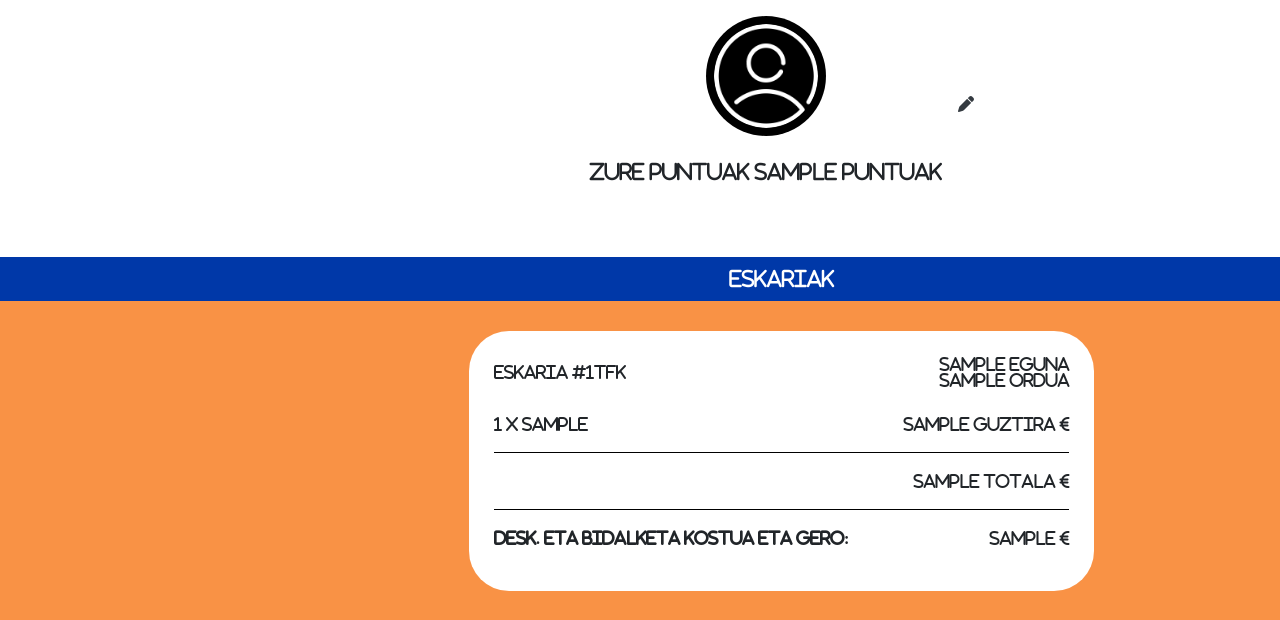
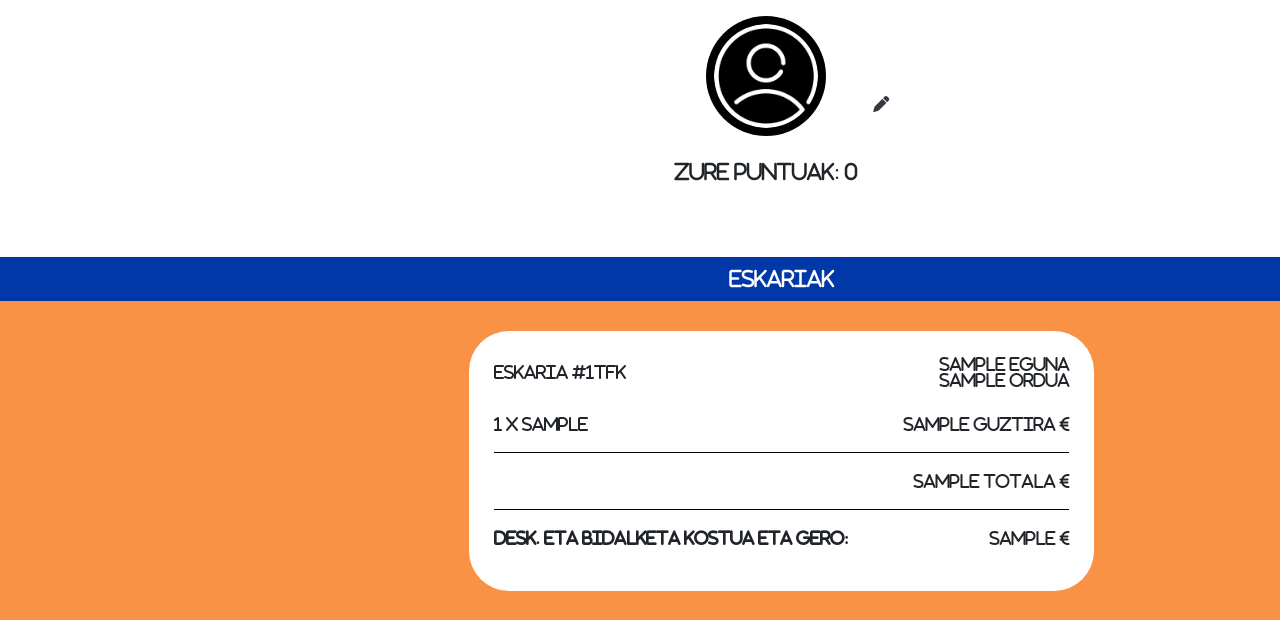
Before and after one commit to garateHegoi/TheFoodKingdom, a Django app: template Django/TheFoodKingdom/bezeroa/templates/profila.html in a window 1280 px wide; the page is wider, and only the part inside the window is pictured. Shown: the part 101-721 px from the top of that part. Run offline with Django 4.2, Linux system fonts and the light colour scheme; the template is opened without the code that fills it: most values are stand-ins (such as "Sample title", 1, 10 or a date in 2020); some libraries are stand-ins or nearby versions; some web fonts are replaced.

Commit message:
Punturik ez badaukazu 0 agertu

```diff
--- a/Django/TheFoodKingdom/bezeroa/templates/profila.html
+++ b/Django/TheFoodKingdom/bezeroa/templates/profila.html
@@ -10,7 +10,11 @@
             <h5>{{user.username}}</h5>
             <h5>{{user.first_name}} {{user.last_name}}</h5>
             <h5>{{user.email}}</h5>
-            <h5>Zure puntuak {{bezeroa.puntuak}}</h5>
+            {% if bezeroa.puntuak > 0 %}
+            <h5>Zure puntuak: {{bezeroa.puntuak}}</h5>
+            {% else %}
+            <h5>Zure puntuak: 0</h5>
+            {% endif %}
         </div>
         <a href="{% url 'profilaaldatu' id_erabiltzaile=user.id %}"><i class="fa-solid fa-pen text-dark"></i></a>
     </section>
```
